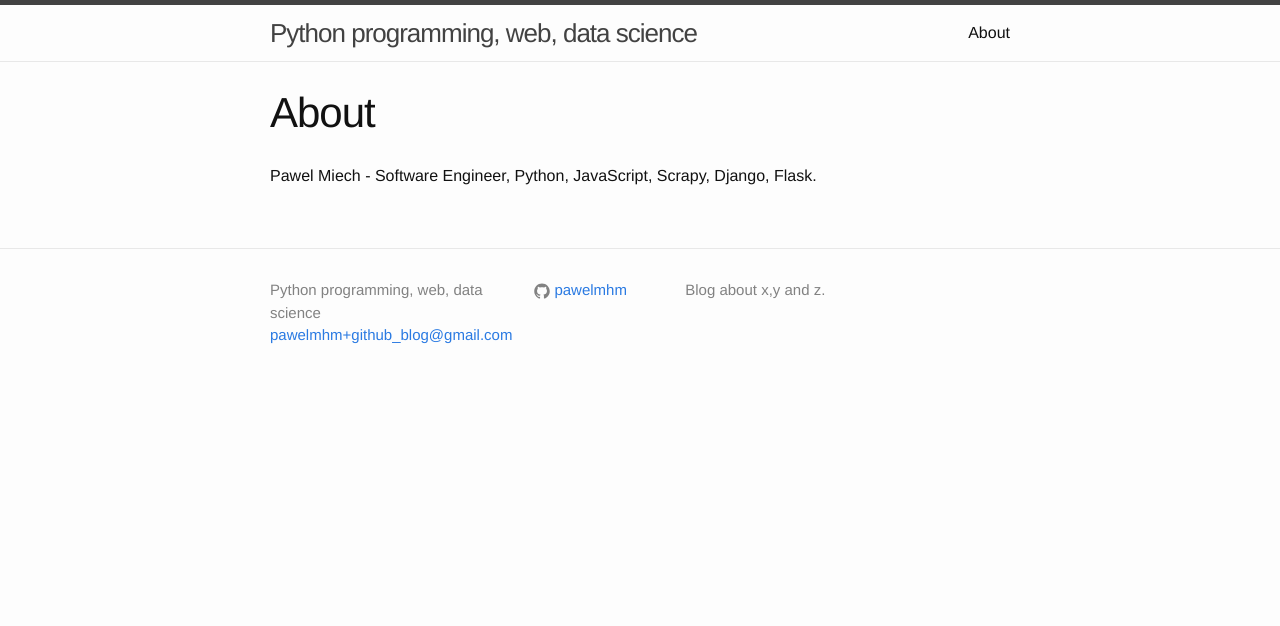
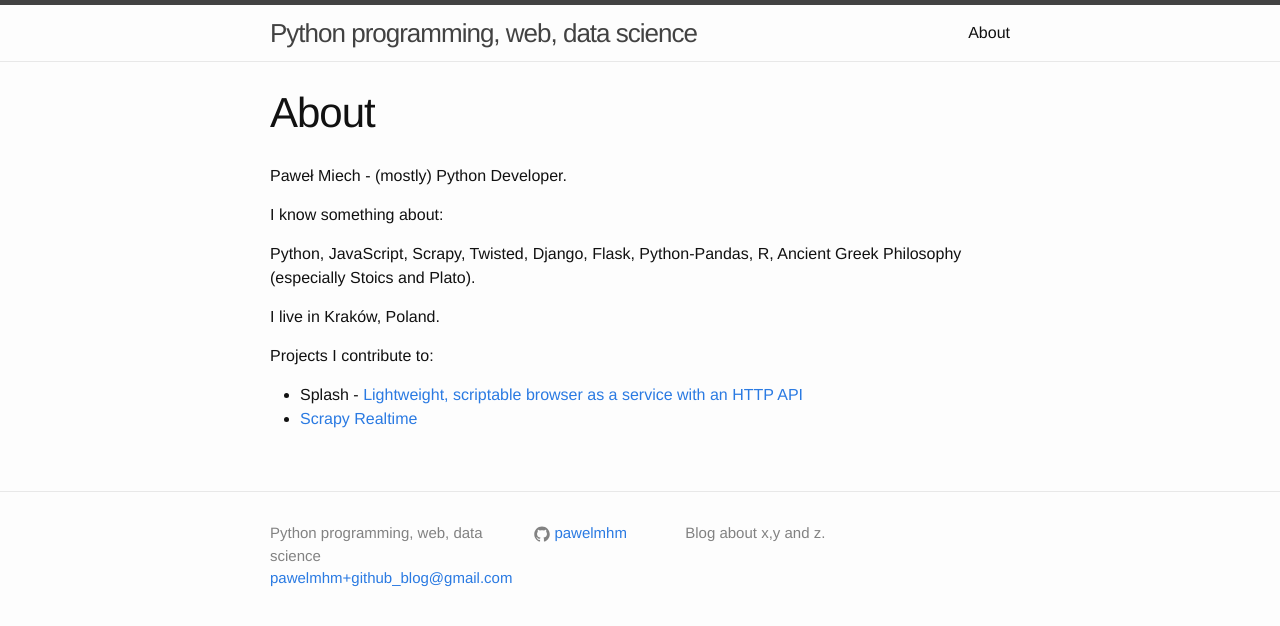
Before and after one commit to pawelmhm/pawelmhm.github.io, a Jekyll site: the page built from about.md, in a window 1280 px wide. Shown: the top 626 px of the page. Built offline with Jekyll 4.4.1, drawn with Linux system fonts in a browser that asks for light colours.

Commit message:
updated about.md

```diff
--- a/about.md
+++ b/about.md
@@ -4,4 +4,16 @@ title: About
 permalink: /about/
 ---
 
-Pawel Miech - Software Engineer, Python, JavaScript, Scrapy, Django, Flask.
+Paweł Miech - (mostly) Python Developer.
+
+I know something about:
+
+Python, JavaScript, Scrapy, Twisted, Django, Flask, Python-Pandas, R,
+Ancient Greek Philosophy (especially Stoics and Plato).
+
+I live in Kraków, Poland.
+
+Projects I contribute to:
+
+* Splash - [Lightweight, scriptable browser as a service with an HTTP API](https://github.com/scrapinghub/splash)
+* [Scrapy Realtime](https://github.com/scrapinghub/scrapyrt)
```
